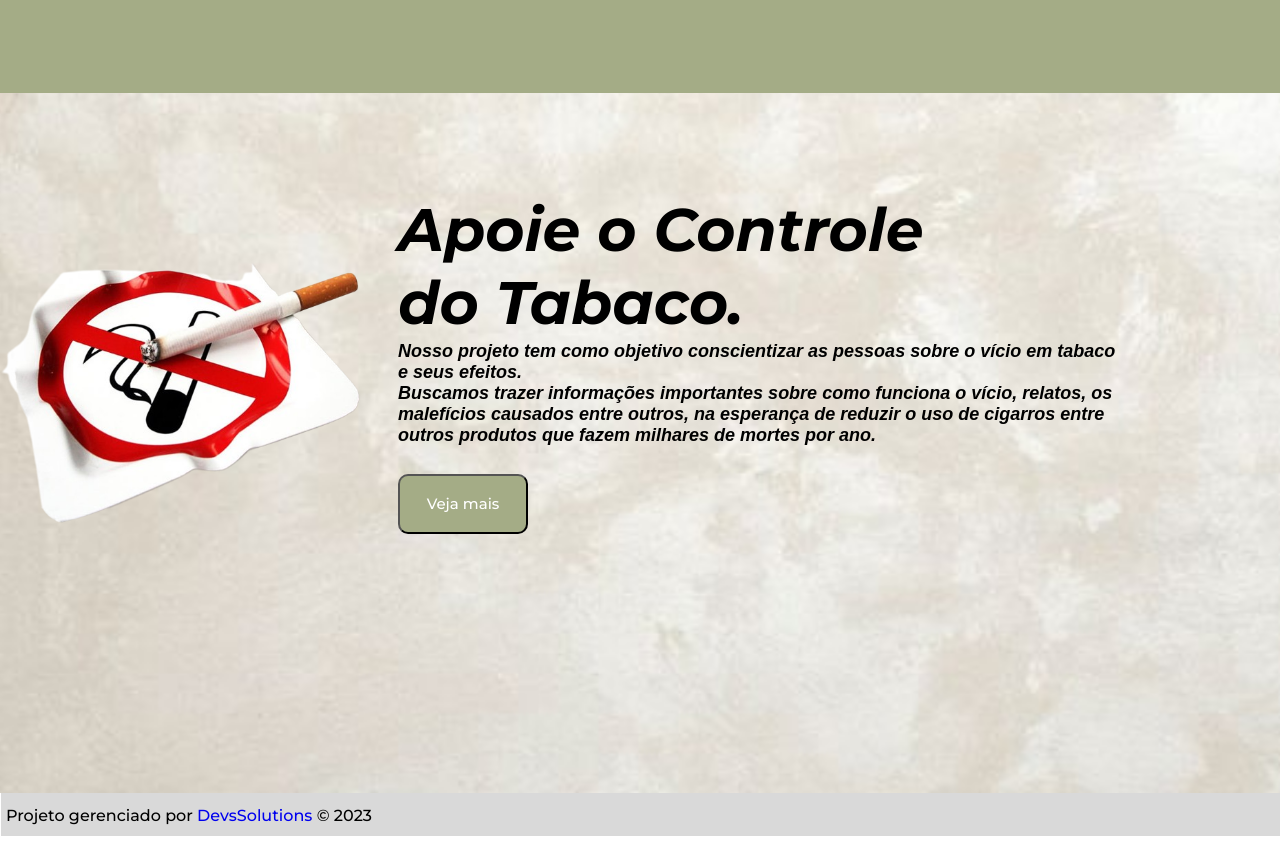
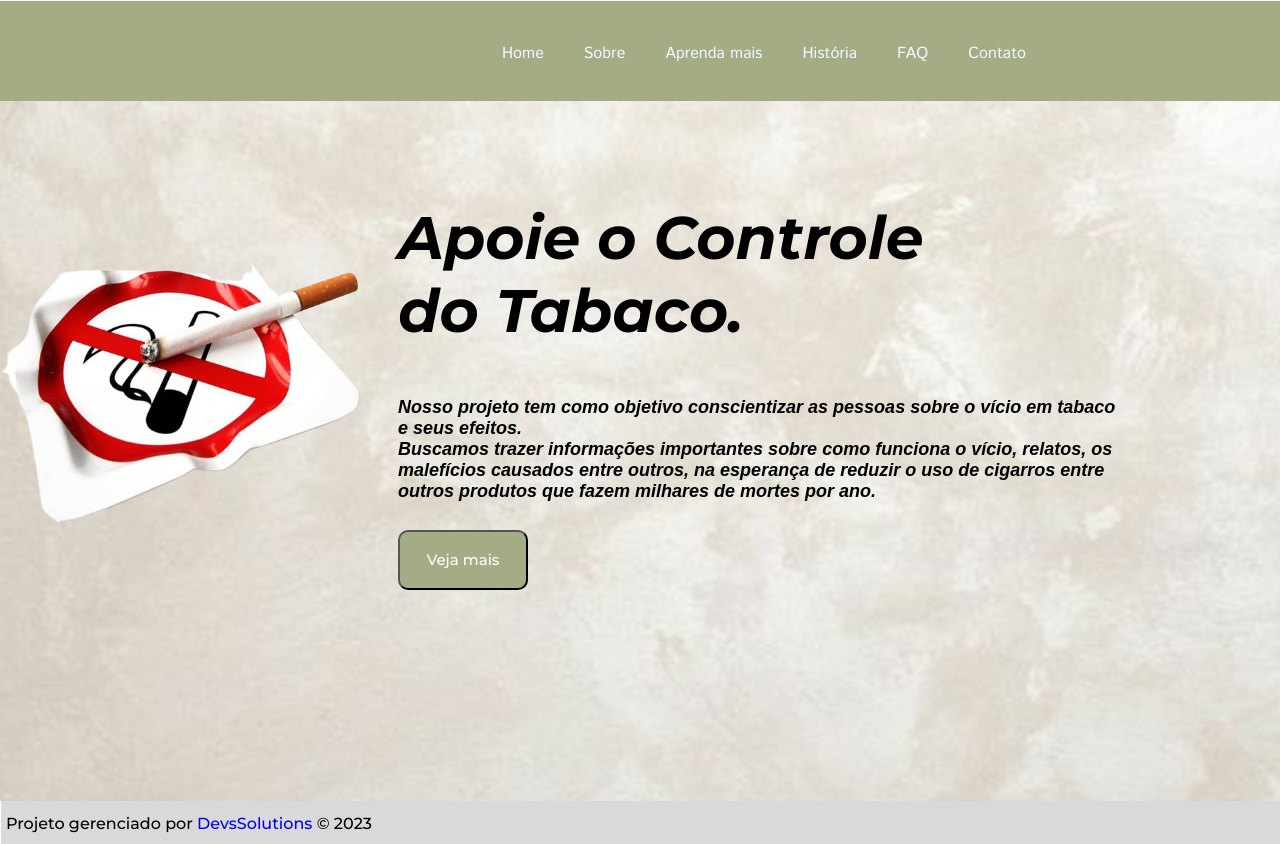
Before and after one commit to DevsSolutions-FNR/DevsSolutions-FNR.github.io, a plain HTML site: page index.html in a window 1280 px wide. Shown: the top 844 px of the page. Drawn offline with Linux system fonts and the light colour scheme.

Commit message:
adjustments

```diff
--- a/css/index.css
+++ b/css/index.css
@@ -80,7 +80,19 @@
     animation: moveUp 2s, fadeIn 3s;
 }
 
-@media (min-width:320px) {
+.menu {
+    list-style: none;
+    display: flex;
+    gap: 0.5rem;
+  }
+
+  .menu a {
+    display: block;
+    padding: 1rem;
+    border-radius: 0.5rem;
+  }
+
+@media (min-width:320px) and (max-width:480px) {
 
     .menu {
         display: flex;
@@ -174,7 +186,7 @@
         border-radius: 10px;
         font-family: 'Montserrat', sans-serif;
         margin-left: 12rem;
-        bottom: 15rem;
+        bottom: 0rem;
         position: relative;
         font-size: 15px;
         animation: none;
@@ -186,14 +198,14 @@
         right: 0rem;
         font-size: 14px;
         font-weight: 600;
-        bottom: 17rem;
+        bottom: 0rem;
         animation: none;
     }
 
     .apoiemo {
         display: flex;
         position: relative;
-        bottom: 17rem;
+        bottom: 0rem;
         right: 5rem;
         color: #000;
         font-family: 'Montserrat';
@@ -204,6 +216,11 @@
         animation: none;
         text-align: center;
     }
+
+    .apoie{
+        display: none;
+    }
+
     .logo {
         width: 100px;
         height: auto;
@@ -239,8 +256,8 @@
         height: 60px;
         border-radius: 10px;
         font-family: 'Montserrat', sans-serif;
-        margin-left: 15.5rem;
-        bottom: 15rem;
+        margin-left: 13rem;
+        bottom: 0rem;
         position: relative;
         font-size: 15px;
         animation: none;
@@ -252,14 +269,14 @@
         right: 2rem;
         font-size: 14px;
         font-weight: 600;
-        bottom: 17rem;
+        bottom: 0rem;
         animation: none;
     }
 
     .apoiemo {
         display: flex;
         position: relative;
-        bottom: 17rem;
+        bottom: 0rem;
         right: 7rem;
         color: #000;
         font-family: 'Montserrat';
@@ -271,8 +288,20 @@
         text-align: center;
     }
 
+    .apoie{
+        display: none;
+    }
+
     nav ul li a {
-        display: none;
+        top: 30px;
+        display: flex;
+        height: 0px;
+        padding: 15px;
+        text-decoration: none;
+        color: aliceblue;
+        position: relative;
+        right: 0rem;
+        font-family: 'Istok Web', sans-serif;
     }
 
     .logo {
@@ -314,7 +343,7 @@
         border-radius: 10px;
         font-family: 'Montserrat', sans-serif;
         margin-left: 5rem;
-        bottom: 3rem;
+        top: 0rem;
         position: relative;
         font-size: 15px;
         animation: none;
@@ -324,22 +353,22 @@
         text-align: left;
         position: relative;
         left: 5rem;
-        bottom: 3rem;
+        top: 0rem;
         animation: none;
     }
 
     .apoie {
+        display: flex;
         position: relative;
-        right: 20rem;
+        top: 0rem;
+        right: 45rem;
         color: #000;
         font-family: 'Montserrat';
         font-weight: 700;
         font-style: italic;
         text-align: left;
-        margin-left: 25rem;
         padding-top: 50px;
         font-size: 60px;
-        position: relative;
         animation: none;
     }
 
@@ -351,7 +380,7 @@
         text-decoration: none;
         color: aliceblue;
         position: relative;
-        right: 6rem;
+        left: 19rem;
         font-family: 'Istok Web', sans-serif;
     }
 
@@ -433,7 +462,7 @@
         text-decoration: none;
         color: aliceblue;
         position: relative;
-        right: 8rem;
+        left: 23rem;
         font-family: 'Istok Web', sans-serif;
     }
 
@@ -536,7 +565,7 @@
         text-decoration: none;
         color: aliceblue;
         position: relative;
-        right: 8rem;
+        left: 28rem;
         font-family: 'Istok Web', sans-serif;
     }
 
@@ -637,7 +666,7 @@
         text-decoration: none;
         color: aliceblue;
         position: relative;
-        right: 13rem;
+        left: 78rem;
         font-family: 'Istok Web', sans-serif;
     }
 
```
